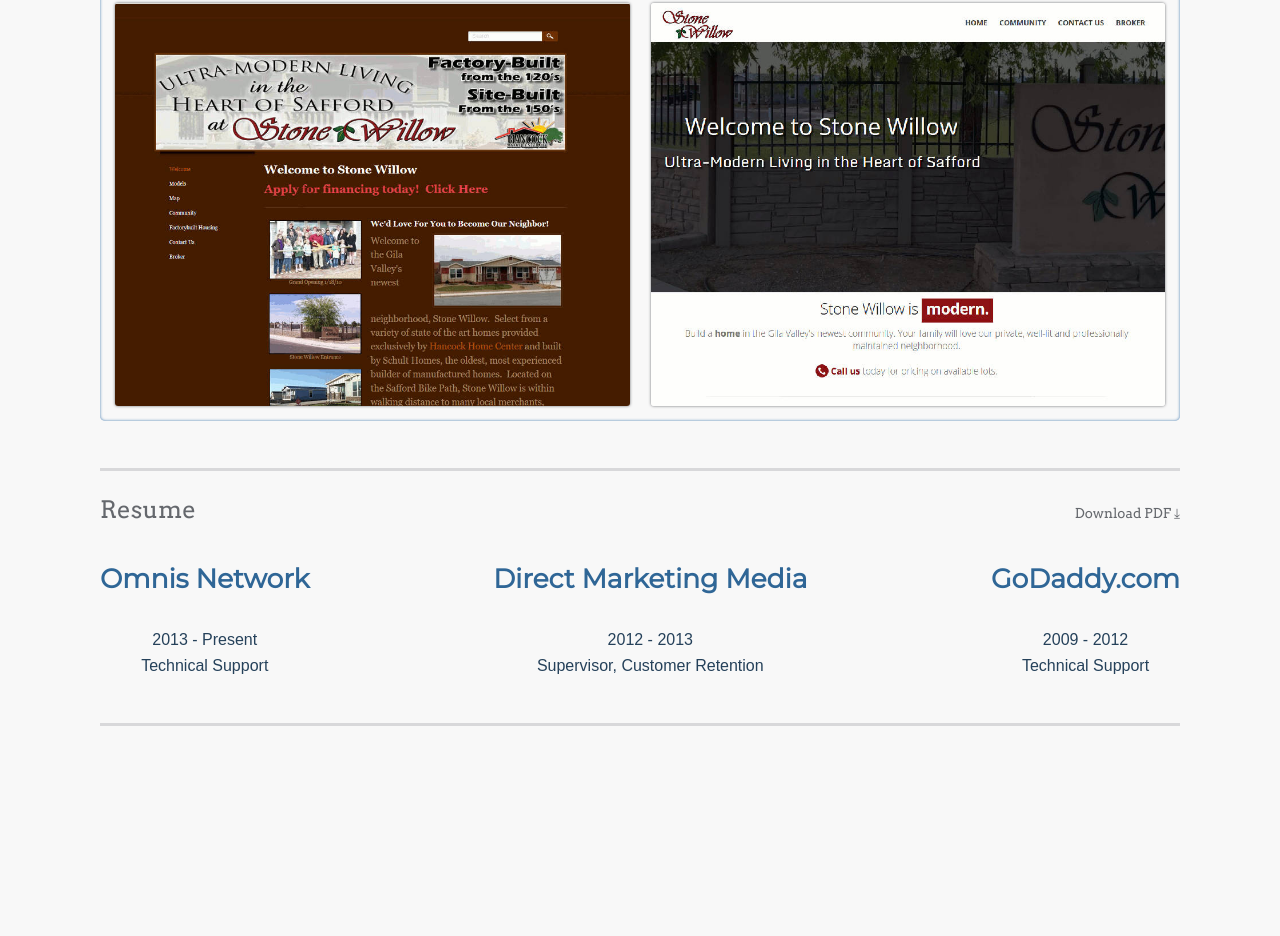
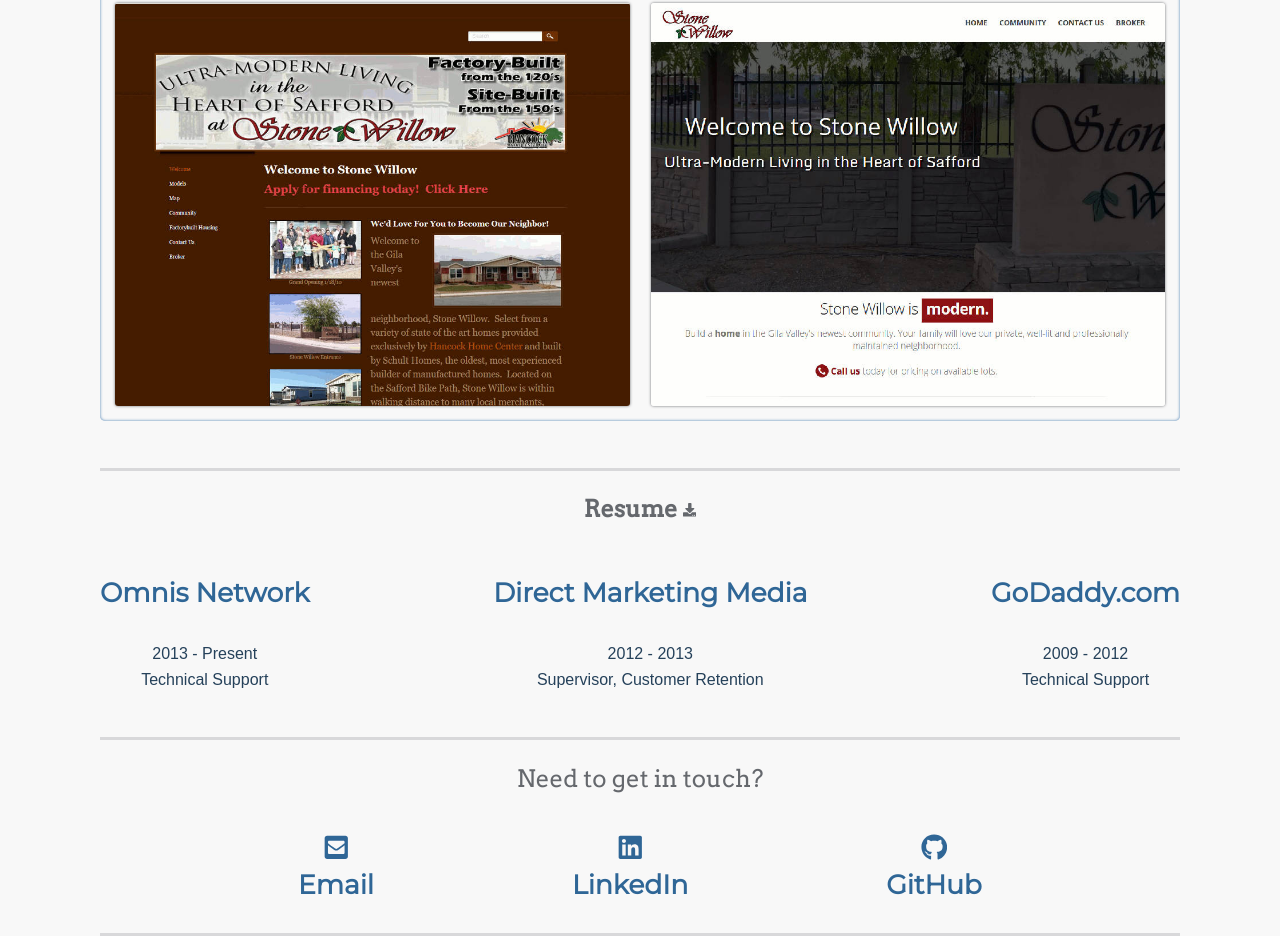
Before and after one commit to rzhancock/website-2018, a React app: page / in a window 1280 px wide. Shown: the part 1747-2683 px from the top of the page. Before the commit the page ends 2473 px from the top, so only its background shows below. Built offline with nearby package versions, Linux system fonts and the light colour scheme.

Commit message:
updated last two sections to have titles aligned center. Updated resume download link. Need to update other titles and fix image ratio issue in Chrome.

```diff
--- a/package.json
+++ b/package.json
@@ -6,6 +6,7 @@
     "nuka-carousel": "^4.4.0",
     "react": "^16.5.2",
     "react-dom": "^16.5.2",
+    "react-icons": "^3.2.2",
     "react-scripts": "1.1.5"
   },
   "scripts": {
--- a/src/components/App.js
+++ b/src/components/App.js
@@ -4,6 +4,7 @@
 import Skills from './Skills/Skills.js';
 import Projects from './Projects/Projects.js';
 import Resume from './Resume/Resume.js';
+import Contact from './Contact/Contact.js';
 import './App.css';
 
 class App extends Component {
@@ -15,6 +16,7 @@
         <Skills />
         <Projects />
         <Resume />
+        <Contact />
       </div>
     )
   }
--- a/src/components/Contact/Contact.css
+++ b/src/components/Contact/Contact.css
@@ -0,0 +1,42 @@
+.contact-container {
+  display: flex;
+  flex-direction: column;
+  flex-wrap: wrap;
+  justify-content: space-between;
+  max-width: 1080px;
+	border-bottom: 3px #d8d8da solid;
+  padding-bottom: 2rem;
+}
+
+.contact-header > h3{
+  text-align: center;
+  font-family: 'Arvo', sans-serif;
+  font-weight: 500;
+  font-size: 1.5rem;
+  color: #65686d;
+  }
+
+.contact-items {
+  display: flex;
+  justify-content: space-evenly;
+  text-decoration: none;
+}
+
+.contact-items > a {
+  text-decoration: none;
+}
+
+
+.contact-buttons {
+  margin-top: 1rem;
+  font-size: 1.66rem;
+  font-family: 'Montserrat', sans-serif;
+  font-weight: bold;
+  text-decoration: none;
+  color: #2f6696;
+}
+
+.contact-buttons > div {
+  display: block;
+  text-align: center;
+}
--- a/src/components/Contact/Contact.js
+++ b/src/components/Contact/Contact.js
@@ -0,0 +1,36 @@
+import React, { Component } from 'react';
+import { FaDownload, FaLinkedin, FaGithub, FaEnvelopeSquare } from 'react-icons/fa';
+import './Contact.css';
+
+
+function Contact() {
+  return (
+  	<section className="contact-container">
+
+          <div className="contact-header">
+						<h3>
+							Need to get in touch?
+						</h3>
+					</div>
+            <div className="contact-items">
+
+              <a href="mailto:rzhancock@gmail.com" className="contact-buttons">
+                <div><FaEnvelopeSquare /></div>
+                Email
+              </a>
+
+              <a href="https://www.linkedin.com/in/robertzhancock/" className="contact-buttons">
+                <div><FaLinkedin /></div>
+                LinkedIn
+              </a>
+
+              <a href="https://www.linkedin.com/in/robertzhancock/" className="contact-buttons">
+                <div><FaGithub /></div>
+                GitHub
+              </a>
+            </div>
+		</section>
+  );
+}
+
+export default Contact;
--- a/src/components/Resume/Resume.css
+++ b/src/components/Resume/Resume.css
@@ -9,24 +9,25 @@
 
 .resume-header {
   display: flex;
-  flex-direction: row;
-  align-items: baseline;
-  justify-content: space-between;
-
+  flex-direction: column;
+  text-align: center;
+  padding-bottom: 1rem;
 }
 
-.resume-header > h3{
-	font-family: 'Arvo', sans-serif;
-	font-weight: 500;
-	font-size: 1.5rem;
-	color: #65686d;
+.resume-header > a{
+	text-align: center;
+  font-family: 'Arvo', sans-serif;
+  font-weight: 500;
+  color: #65686d;
+  font-size: 1.25rem;
+  text-decoration: none;
 }
 
 .download-resume {
   font-family: 'Arvo', sans-serif;
   text-decoration: none;
+  color: #65686d;
   font-size: .85rem;
-  color: #65686d;
 }
 
 .resume-items {
--- a/src/components/Resume/Resume.js
+++ b/src/components/Resume/Resume.js
@@ -1,4 +1,6 @@
 import React, { Component } from 'react';
+import { FaDownload } from 'react-icons/fa';
+
 import resume from './Robert_Hancock.pdf';
 import './Resume.css';
 
@@ -8,10 +10,12 @@
   	<section className="resume-container">
 
           <div className="resume-header">
-						<h3>
-							Resume
-						</h3>
-            <a  href={resume} target="_blank" alt="Download Resume" className="download-resume">Download PDF &#10515;</a>
+          <a  href={resume} target="_blank" alt="Download Resume" >
+              <h3>
+                Resume <span className="download-resume"><FaDownload /></span>
+              </h3>
+          </a>
+
 					</div>
             <div className="resume-items">
               <div className="resume-item">
```
Also changed, not shown: src/components/Projects/Reverse/Reverse.css (renamed from src/components/Reverse/Reverse.css), src/components/Projects/Reverse/Reverse.js (renamed from src/components/Reverse/Reverse.js), 1 other file.
